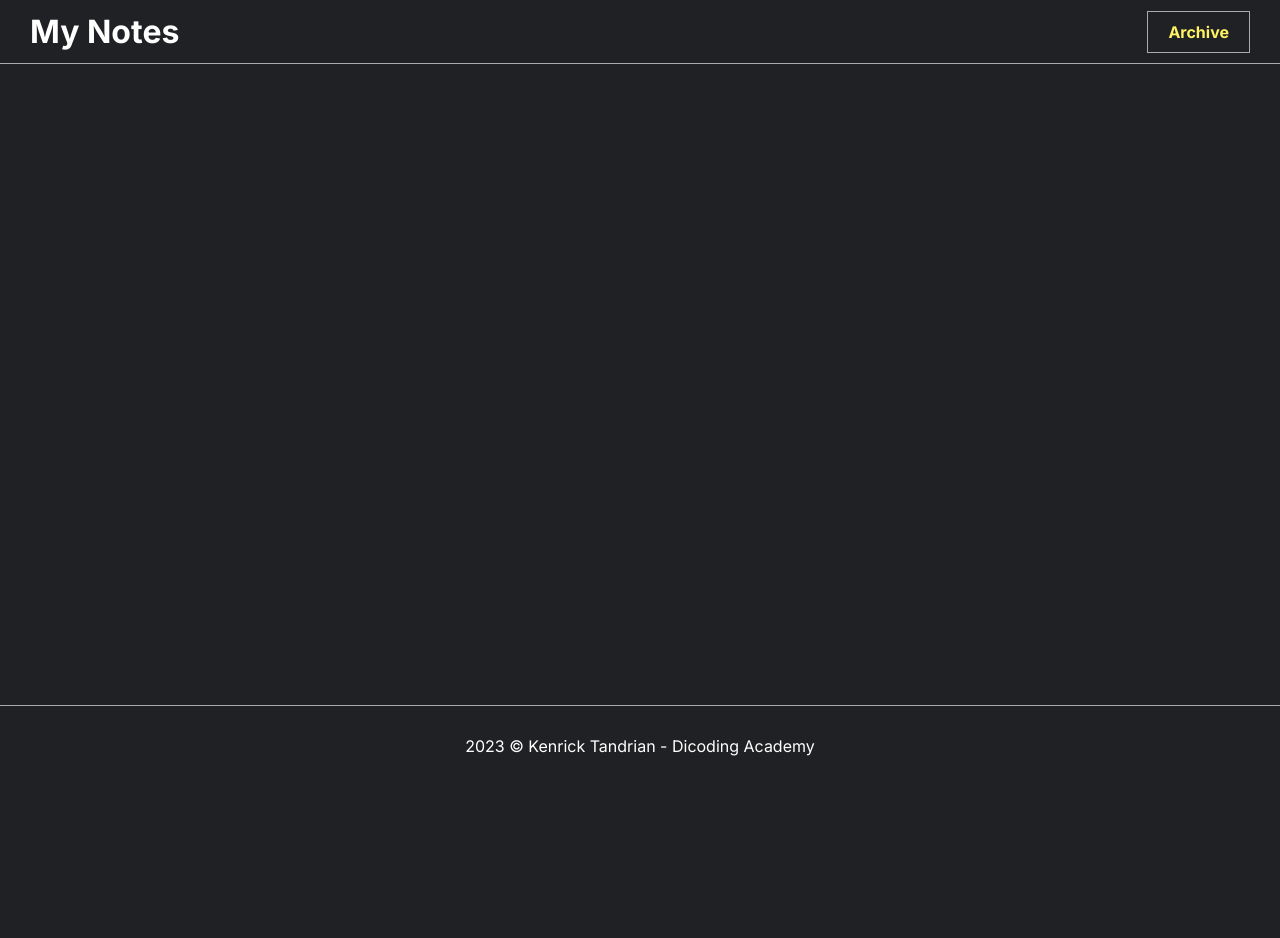
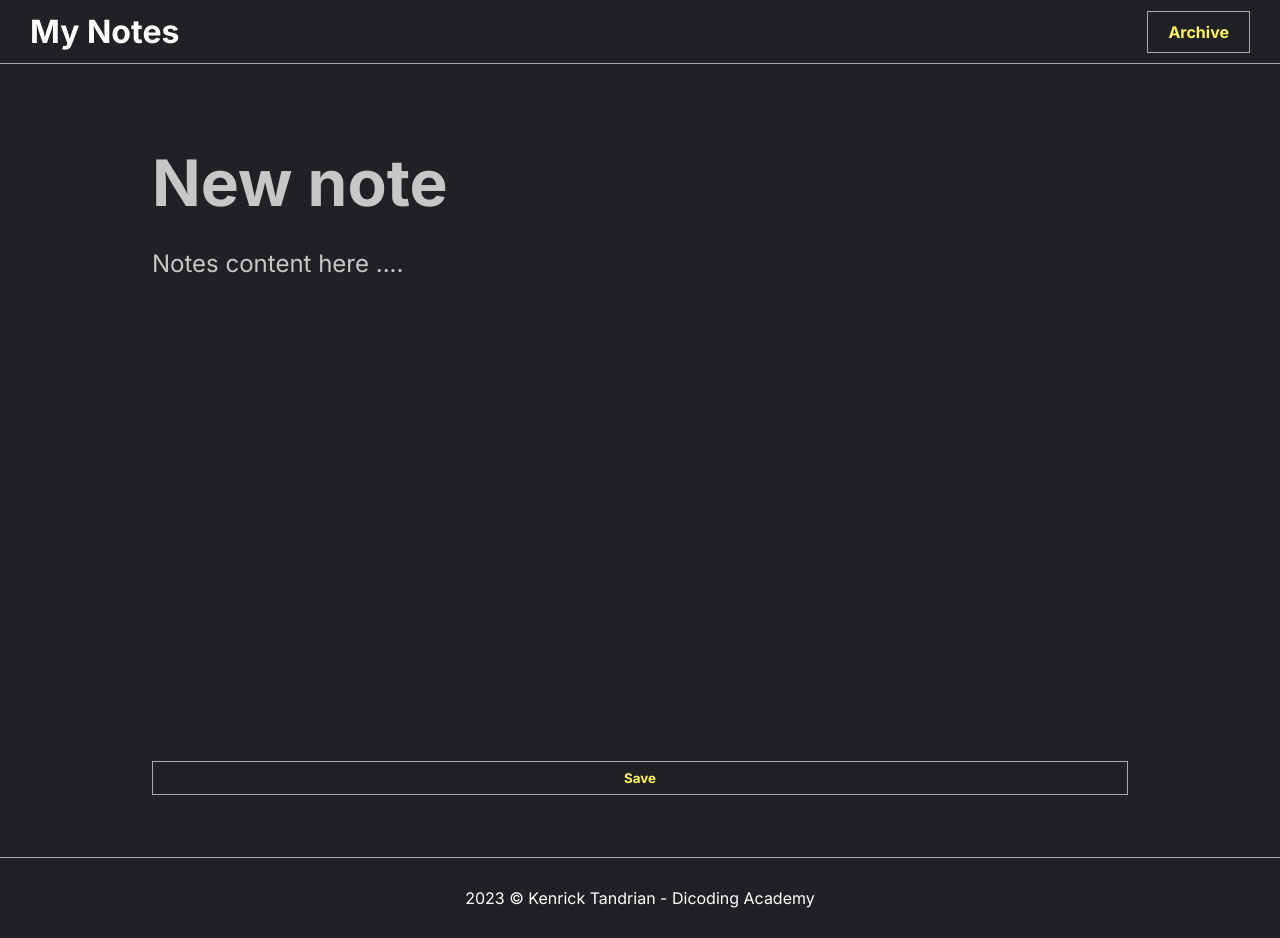
Before and after one commit to KenTandrian/notes-app-react-v2, a React (Vite) app: page /new in a window 1280 px wide. Before the commit the page ends 800 px from the top, so only its background shows below. Built offline with nearby package versions, Linux system fonts and the light colour scheme.

Commit message:
feat(ui): create AddPage

```diff
--- a/src/App.jsx
+++ b/src/App.jsx
@@ -11,6 +11,7 @@ import { BrowserRouter, Route, Routes } from "react-router-dom";
 import HomePage from "./components/HomePage";
 import ArchivePage from "./components/ArchivePage";
 import DetailPage from "./components/DetailPage";
+import AddPage from "./components/AddPage";
 
 export default function App() {
   function onDelete(id) {
@@ -40,7 +41,7 @@ export default function App() {
           <Routes>
             <Route path="/" element={<HomePage />} />
             <Route path="/archive" element={<ArchivePage />} />
-            <Route path="/new" />
+            <Route path="/new" element={<AddPage />} />
             <Route
               path="/notes/:id"
               element={<DetailPage onArchive={onArchive} onDelete={onDelete} />}
--- /dev/null
+++ b/src/components/AddPage.jsx
@@ -0,0 +1,38 @@
+import React, { useState } from "react";
+import NoteInput from "./NoteInput";
+import { useNavigate } from "react-router-dom";
+import { addNote } from "../utils/local-data";
+
+const INITIAL_STATE = {
+  title: "",
+  body: "",
+};
+
+export default function AddPage() {
+  const [data, setData] = useState(INITIAL_STATE);
+  const navigate = useNavigate();
+  return (
+    <section className="add-page">
+      <NoteInput
+        title={data.title}
+        onTitleChange={(e) => setData((p) => ({ ...p, title: e.target.value }))}
+        onBodyInput={(e) =>
+          setData((p) => ({ ...p, body: e.target.innerHTML }))
+        }
+      />
+      <div>
+        <button
+          className="add-page__button"
+          type="button"
+          title="Save"
+          onClick={() => {
+            addNote(data);
+            navigate("/");
+          }}
+        >
+          Save
+        </button>
+      </div>
+    </section>
+  );
+}
--- /dev/null
+++ b/src/components/NoteInput.jsx
@@ -0,0 +1,39 @@
+import React from "react";
+import PropTypes from "prop-types";
+import parser from "html-react-parser";
+
+export default function NoteInput({
+  title,
+  onTitleChange,
+  onBodyInput,
+  initialBodyEdit,
+}) {
+  return (
+    <div className="add-page__input">
+      <input
+        className="add-page__input__title"
+        placeholder="New note"
+        value={title}
+        onChange={onTitleChange}
+        spellCheck="false"
+      />
+      <div
+        className="add-page__input__body"
+        contentEditable="true"
+        data-placeholder="Notes content here ...."
+        onInput={onBodyInput}
+        spellCheck="false"
+        suppressContentEditableWarning={true}
+      >
+        {initialBodyEdit !== undefined ? parser(initialBodyEdit) : ""}
+      </div>
+    </div>
+  );
+}
+
+NoteInput.propTypes = {
+  title: PropTypes.string.isRequired,
+  onTitleChange: PropTypes.func.isRequired,
+  onBodyInput: PropTypes.func.isRequired,
+  initialBodyEdit: PropTypes.string,
+};
--- a/src/styles/style.css
+++ b/src/styles/style.css
@@ -169,7 +169,8 @@ textarea::placeholder {
 }
 
 .detail-page__delete-button,
-.detail-page__archive-button {
+.detail-page__archive-button,
+.add-page__button {
   display: block;
   width: 100%;
   background-color: transparent;
@@ -185,7 +186,8 @@ textarea::placeholder {
   color: #ff5f52;
 }
 
-.detail-page__archive-button {
+.detail-page__archive-button,
+.add-page__button {
   border-right: 1px solid #aaa;
   color: #fff263;
 }
@@ -246,6 +248,41 @@ textarea::placeholder {
   line-height: 1.5;
   margin-top: 36px;
   margin-bottom: 36px;
+}
+
+.add-page__input {
+  margin-top: 32px;
+}
+
+.add-page__input .add-page__input__title {
+  width: 100%;
+  background-color: transparent;
+  border: 0;
+  color: #ffffff;
+  font-family: "Inter", sans-serif;
+  font-size: 64px;
+  font-weight: bold;
+  padding: 8px 0;
+}
+
+.add-page__input__title::placeholder {
+  color: #c7c7c7;
+}
+
+.add-page__input .add-page__input__body {
+  width: 100%;
+  background-color: transparent;
+  border: 0;
+  color: #ffffff;
+  font-family: "Inter", sans-serif;
+  font-size: 24px;
+  padding: 8px 0;
+  min-height: 500px;
+}
+
+[data-placeholder]:empty::before {
+  content: attr(data-placeholder);
+  color: #c7c7c7;
 }
 
 .ReactModal__Overlay {
```
